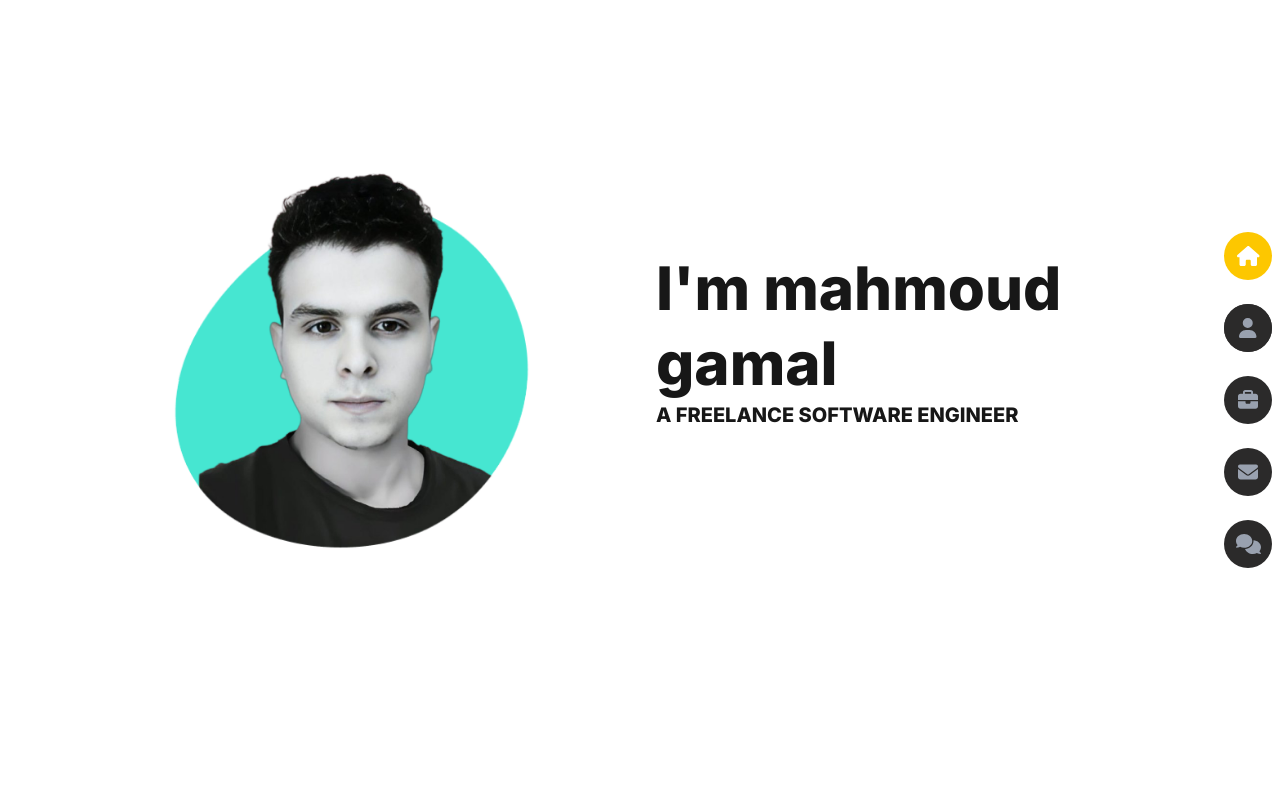
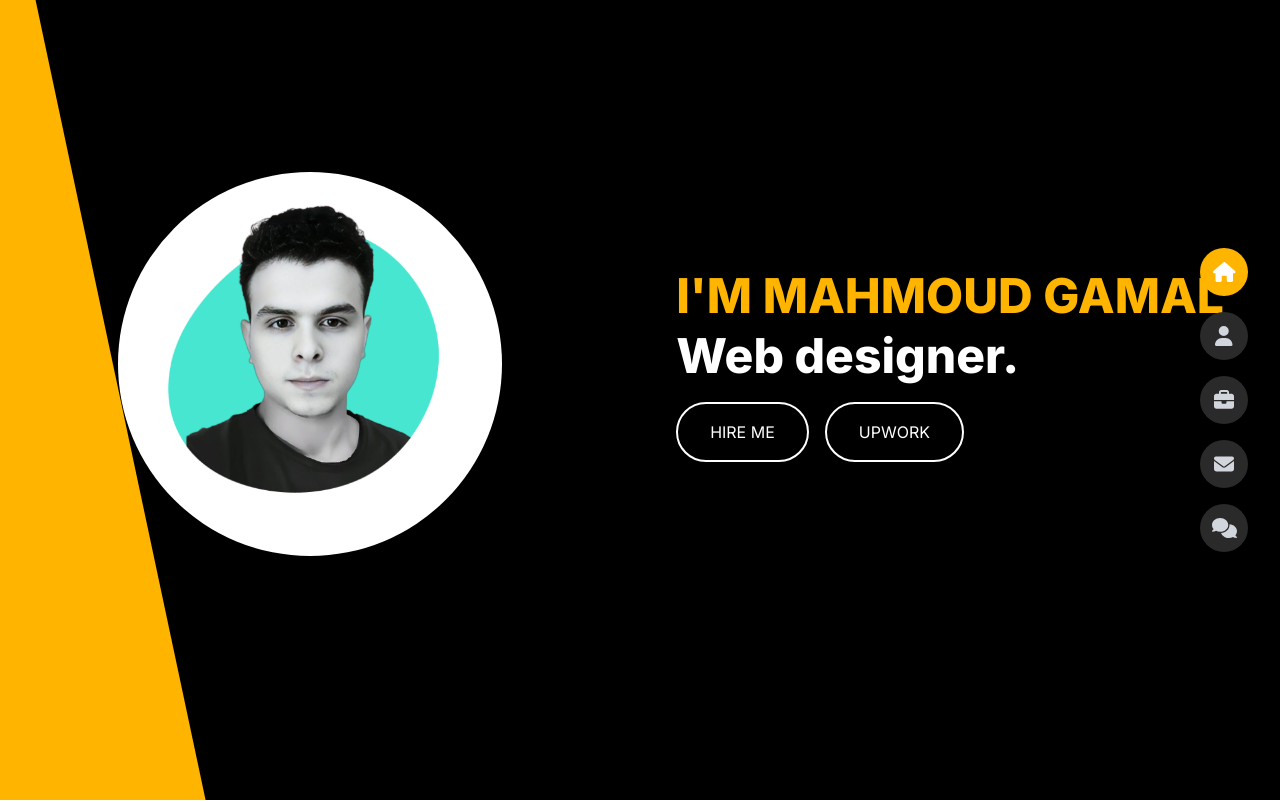
Before and after one commit to roone858/Mahmoud-Gamal---Portfolio, a Next.js app: page / in a window 1280 px wide. Shown: the top 802 px of the page. Built offline with nearby package versions, Linux system fonts and the light colour scheme.

Commit message:
add framer motion to home page

```diff
--- a/package.json
+++ b/package.json
@@ -13,6 +13,7 @@
     "@fortawesome/free-brands-svg-icons": "^6.7.2",
     "@fortawesome/free-solid-svg-icons": "^6.7.2",
     "@fortawesome/react-fontawesome": "^0.2.2",
+    "framer-motion": "^12.16.0",
     "next": "15.3.3",
     "react": "^19.0.0",
     "react-dom": "^19.0.0"
--- a/src/app/globals.css
+++ b/src/app/globals.css
@@ -11,6 +11,7 @@
   --font-sans: var(--font-geist-sans);
   --font-mono: var(--font-geist-mono);
   --color-secondary: rgb(43, 42, 42);
+  --color-yellow: #ffb400;
 }
 
 @media (prefers-color-scheme: dark) {
--- a/src/app/layout.tsx
+++ b/src/app/layout.tsx
@@ -6,7 +6,6 @@ import { config } from '@fortawesome/fontawesome-svg-core'
 import '@fortawesome/fontawesome-svg-core/styles.css'
 config.autoAddCss = false
 import Navbar from '@/components/NavMenu'
-import Footer from '@/components/Footer'
 const inter = Inter({ subsets: ['latin'] })
 
 export const metadata: Metadata = {
@@ -23,10 +22,9 @@ export default function RootLayout({
     <html lang="en">
       <body className={`${inter.className}    text-white`}>
         <Navbar />
-        <main className="min-h-screen">
+        <main className="">
           {children}
         </main>
-        <Footer />
       </body>
     </html>
   )
--- a/src/app/page.tsx
+++ b/src/app/page.tsx
@@ -1,36 +1,109 @@
+"use client";
 // src/app/(main)/page.tsx
 import React from "react";
 import Image from "next/image";
 import heroImage from "@/assets/main.png";
+import { motion } from "framer-motion";
+
+// Animation variants
+const containerVariants = {
+  hidden: { opacity: 0 },
+  visible: {
+    opacity: 1,
+    transition: {
+      staggerChildren: 0.1,
+      delayChildren: 0.3
+    }
+  }
+};
+
+const itemVariants = {
+  hidden: { y: 20, opacity: 0 },
+  visible: {
+    y: 0,
+    opacity: 1,
+    transition: { type: "spring", stiffness: 100 }
+  }
+};
 
 const Home = () => {
   return (
-    <section className="py-4 pb-20 w-[85vw] mx-auto">
-      <div className="grid  grid-cols-1  md:grid-cols-2 gap-8">
-        <div className="hidden md:flex items-center justify-center h-[calc(100vh-73px)]">
-          <div className="relative">
+    <section className="relative h-screen w-full overflow-hidden bg-black">
+      {/* Yellow background element with motion */}
+      <motion.div
+        className="h-screen w-1/4 translate-y-2.5 scale-150 -translate-x-1/2 absolute top-0 left-0 -rotate-12 bg-yellow"
+        initial={{ x: "-100%" }}
+        animate={{ x: "-25%" }}
+        transition={{ duration: 0.8, ease: "easeOut" }}
+      />
+
+      {/* Main content container with staggered animations */}
+      <motion.div
+        className="container mx-auto h-[calc(100vh-73px)] flex flex-col md:flex-row items-center justify-center gap-4 md:gap-8 px-4"
+        variants={containerVariants}
+        initial="hidden"
+        animate="visible"
+      >
+        {/* Image section with hover motion */}
+        <motion.div
+          className="w-full md:w-auto flex items-center justify-center flex-1  md:h-auto"
+          variants={itemVariants}
+        >
+          <motion.div
+            className="relative w-48 h-48 md:w-64 md:h-64 lg:w-80 lg:h-80 xl:w-96 xl:h-96"
+            whileHover={{ scale: 1.05 }}
+            transition={{ type: "spring", stiffness: 300 }}
+          >
             <Image
               src={heroImage}
               alt="Hero"
-              width={500}
-              height={500}
-              className="transition-all rounded-full hover:-translate-y-1 hover:-translate-x-1"
+              fill
+              className="rounded-full transition-all hover:-translate-y-1 hover:-translate-x-1 object-cover"
+              priority
+              sizes="(max-width: 768px) 40vw, 30vw"
             />
-          </div>
-        </div>{" "}
-        <div className="flex flex-col  items-start justify-center h-[calc(100vh-73px)] font-poppins">
-          {/* <h3 className="text-lg text-red uppercase tracking-[5px]">hello!</h3> */}
-          <h1 className="text-5xl md:text-6xl font-extrabold leading-tight">
+          </motion.div>
+        </motion.div>
+
+        {/* Text content section with staggered text animation */}
+        <motion.div
+          className="w-full md:w-auto flex flex-col items-start justify-center px-4 md:px-10 h-[40vh] md:h-auto"
+          variants={containerVariants}
+        >
+          <motion.h1
+            className="text-2xl sm:text-3xl md:text-4xl lg:text-5xl text-yellow uppercase font-extrabold leading-tight"
+            variants={itemVariants}
+          >
             {`I'm`} <span className="text-red">mahmoud gamal</span>
-          </h1>
-          <h2 className="text-xl uppercase font-extrabold">
-            a freelance software engineer
-          </h2>
-          <div className="flex flex-col sm:flex-row gap-4 mt-5 w-full">
-            <button className="uppercase rounded-full px-8 py-4 text-base bg-red text-white border-2 border-red font-poppins transition-all hover:-translate-y-1 hover:translate-x-1">
+          </motion.h1>
+
+          <motion.h1
+            className="text-2xl sm:text-3xl md:text-4xl lg:text-5xl font-extrabold leading-tight text-white"
+            variants={itemVariants}
+          >
+            Web designer.
+          </motion.h1>
+
+          {/* Buttons with tap/hover motion */}
+          <motion.div
+            className="flex flex-col sm:flex-row gap-3 sm:gap-4 mt-4 w-full"
+            variants={containerVariants}
+          >
+            <motion.button
+              className="uppercase rounded-full px-6 py-3 sm:px-8 sm:py-4 text-sm sm:text-base bg-red text-white border-2 border-red font-poppins"
+              whileHover={{ scale: 1.05, y: -2, x: 2 }}
+              whileTap={{ scale: 0.95 }}
+              variants={itemVariants}
+            >
               hire me
-            </button>
-            <button className="uppercase rounded-full px-8 py-4 text-base bg-transparent text-white border-2 border-red font-poppins transition-all hover:-translate-y-1 hover:translate-x-1 hover:bg-red">
+            </motion.button>
+
+            <motion.button
+              className="uppercase rounded-full px-6 py-3 sm:px-8 sm:py-4 text-sm sm:text-base bg-transparent text-white border-2 border-red font-poppins hover:bg-red"
+              whileHover={{ scale: 1.05, y: -2, x: 2 }}
+              whileTap={{ scale: 0.95 }}
+              variants={itemVariants}
+            >
               <a
                 className="no-underline text-white"
                 href="https://www.upwork.com/freelancers/mahmoudgamal109"
@@ -39,10 +112,10 @@ const Home = () => {
               >
                 upWork
               </a>
-            </button>
-          </div>
-        </div>
-      </div>
+            </motion.button>
+          </motion.div>
+        </motion.div>
+      </motion.div>
     </section>
   );
 };
--- a/src/components/NavMenu.tsx
+++ b/src/components/NavMenu.tsx
@@ -6,40 +6,76 @@ import {
   faBriefcase,
   faEnvelope,
   faComments,
+  IconDefinition,
 } from "@fortawesome/free-solid-svg-icons";
+import Link from "next/link";
 
 const NavMenu: React.FC = () => {
+  const navItems = [
+    { icon: faHome, label: "Home", href: "#", active: true },
+    { icon: faUser, label: "About", href: "#" },
+    { icon: faBriefcase, label: "Portfolio", href: "#" },
+    { icon: faEnvelope, label: "Contact", href: "#" },
+    { icon: faComments, label: "Blog", href: "#" },
+  ];
+
   return (
-    <nav className="w-16 h-screen absolute top-0 right-0 flex flex-col justify-center items-center py-6 space-y-6">
-      <a href="#" className="text-white ">
-        <div className="w-12 h-12 bg-yellow-400 aspect-square rounded-full flex items-center justify-center">
-          <FontAwesomeIcon icon={faHome} size="lg" />
-        </div>
-      </a>
-      <a href="#" className="text-gray-400  hover:text-gray-300">
-        <div className="w-12 h-12 bg-secondary aspect-square rounded-full flex items-center justify-center">
-          <div className="w-12 h-12 bg-secondary aspect-square rounded-full flex items-center justify-center">
-            <FontAwesomeIcon icon={faUser} size="lg" />
-          </div>
-        </div>
-      </a>
-      <a href="#" className="text-gray-400 hover:text-gray-300">
-        <div className="w-12 h-12 bg-secondary aspect-square rounded-full flex items-center justify-center">
-          <FontAwesomeIcon icon={faBriefcase} size="lg" />
-        </div>
-      </a>
-      <a href="#" className="text-gray-400 hover:text-gray-300">
-        <div className="w-12 h-12 bg-secondary aspect-square rounded-full flex items-center justify-center">
-          <FontAwesomeIcon icon={faEnvelope} size="lg" />
-        </div>
-      </a>
-      <a href="#" className="text-gray-400 hover:text-gray-300">
-        <div className="w-12 h-12 bg-secondary aspect-square rounded-full flex items-center justify-center">
-          <FontAwesomeIcon icon={faComments} size="lg" />
-        </div>
-      </a>
+    <nav className="fixed top-1/2 right-6 transform -translate-y-1/2 z-50">
+      <div className="flex flex-col items-center space-y-4 p-2">
+        {navItems.map((item, index) => (
+          <NavItem
+            key={index}
+            icon={item.icon}
+            label={item.label}
+            href={item.href}
+            active={item.active}
+          />
+        ))}
+      </div>
     </nav>
   );
 };
 
+interface NavItemProps {
+  icon: IconDefinition;
+  label: string;
+  href: string;
+  active?: boolean;
+}
+
+const NavItem: React.FC<NavItemProps> = ({ icon, label, href, active = false }) => {
+  return (
+    <Link href={href} passHref>
+      <div className="relative group">
+        {/* Tooltip */}
+        <div className="absolute right-full top-1/2 transform -translate-y-1/2 mr-3 hidden group-hover:block">
+          <div className="bg-gray-800 text-white text-xs font-medium px-2 py-1 rounded whitespace-nowrap">
+            {label}
+            <div className="absolute left-full top-1/2 w-2 h-2 bg-gray-800 transform -translate-y-1/2 rotate-45"></div>
+          </div>
+        </div>
+
+        {/* Button */}
+        <button
+          className={`w-12 h-12 rounded-full flex items-center justify-center transition-all duration-300 ease-in-out
+            ${
+              active
+                ? "bg-yellow text-white "
+                : "bg-secondary text-gray-300 hover:bg-gray-600 hover:text-white"
+            }
+            group-hover:scale-110`}
+          aria-label={label}
+        >
+          <FontAwesomeIcon icon={icon} size="lg" />
+        </button>
+
+        {/* Active indicator */}
+        {/* {active && (
+        <div className="absolute left-0 top-1/2 transform -translate-y-1/2 -translate-x-2 w-1 h-6 bg-yellow-500 rounded-r"></div>
+        )}   */}
+      </div>
+    </Link>
+  );
+};
+
 export default NavMenu;
```
Also changed, not shown: 1 other file (tests, documents, lock files or other folders).
